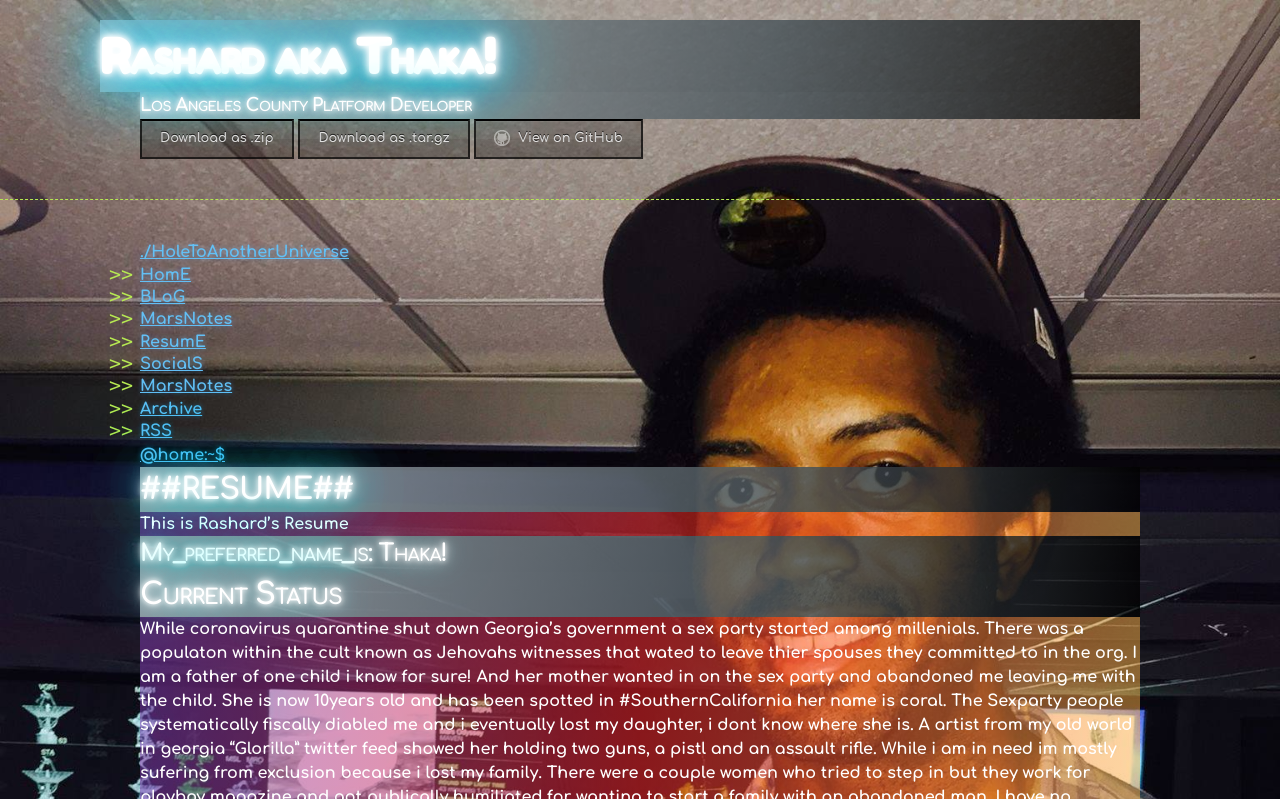
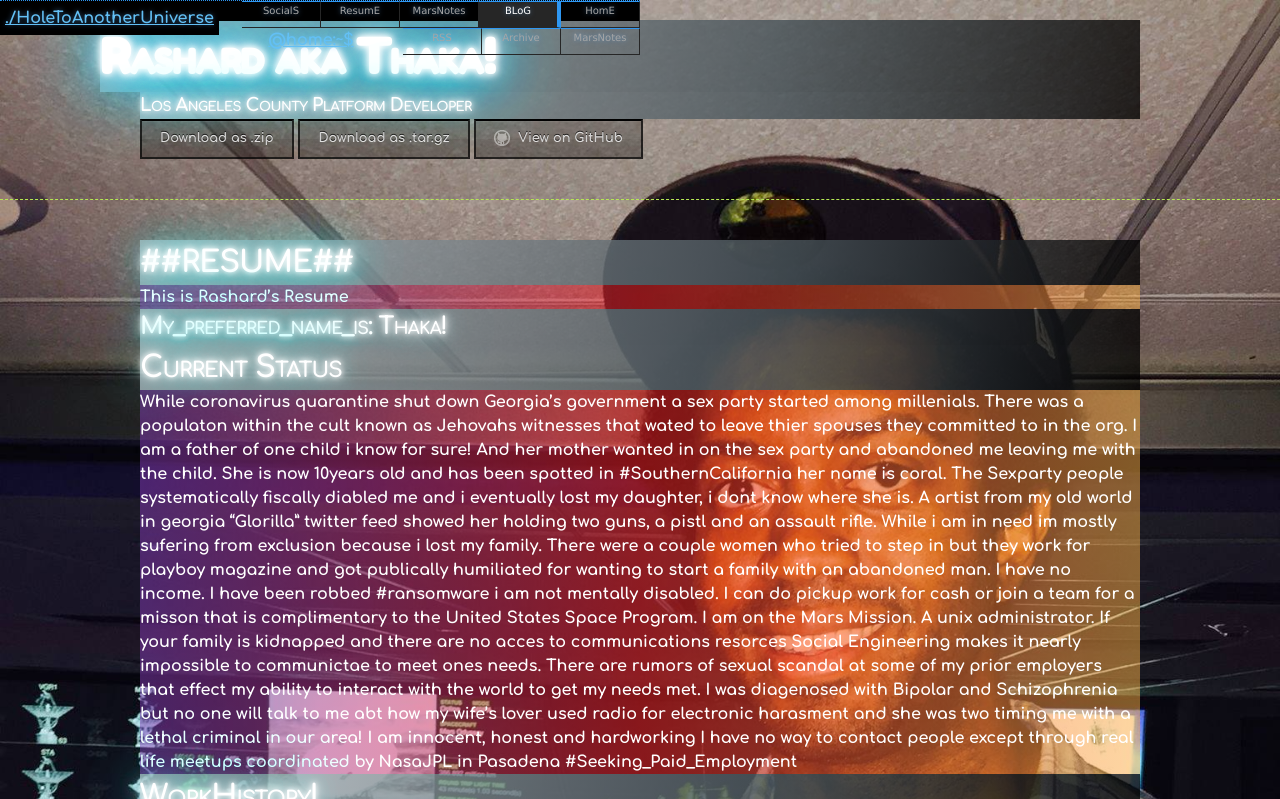
Before and after one commit to ricoThaka/cv, a Jekyll site: the page built from index.md, in a window 1280 px wide. Shown: the top 799 px of the page. Built offline with Jekyll 4.4.1, drawn with Linux system fonts in a browser that asks for light colours; some web fonts are replaced; our own code applies the rules of GitHub Pages for plain Markdown files; grey boxes are pictures that could not be loaded.

Commit message:
{% include links.html %}

```diff
--- a/_layouts/default.html
+++ b/_layouts/default.html
@@ -13,6 +13,7 @@
   <body>
 
     <header style="color:white;" class="neon">
+      {% include links.html %}
       <div class="container">
         <a id="a-title" href="{{ '/' | relative_url }}">
           <h1>{{ site.title | default: site.github.repository_name }}</h1>
@@ -31,9 +32,10 @@
 
     <div class="container">
       <section id="main_content">
-        {% include links.html %}
+
         {{ content }}
       </section>
+      {% include footer.html %}
     </div>
   </body>
 </html>
--- a/_sass/jekyll-theme-hacker.scss
+++ b/_sass/jekyll-theme-hacker.scss
@@ -185,6 +185,123 @@ header h2 {
 
 /* Main Content
 */
+
+#navcontainer
+{
+  flex-wrap: nowrap;
+  width:50vw;
+text-shadow: 0 0 5px #fff, 0 0 10px #fff, 0 0 20px #fff, 0 0 40px #0ff,
+  0 0 80px #0ff, 0 0 90px #0ff, 0 0 100px #0ff, 0 0 150px #0ff;
+padding:5px;
+position:fixed;
+padding: 0;
+height: 20px;
+  display:inline;
+  background-color:black;
+  position:fixed;
+  color:white;
+  border-top: 1px dotted #2E97F2;
+  top:0;
+}
+
+#navcontainer ul
+{
+border: 0;
+margin: 0;
+padding: 0;
+list-style-type: none;
+text-align: center;
+
+}
+
+#navcontainer ul li
+{
+display: block;
+float: right;
+text-align: center;
+padding: 0;
+margin: 0;
+}
+
+#navcontainer ul li a
+{
+width: 78px;
+height: 25px;
+border-top: 1px solid #2E97F2;
+border-left: 0px solid #f5d7b4;
+border-bottom: 1px solid #262626;
+border-right: 1px solid #262626;
+padding: 0;
+margin: 0 0 0px 0;
+color: #A6A6A6;
+text-decoration: none;
+display: block;
+text-align: center;
+font: normal 10px/18px "Lucida Grande", "Lucida Sans Unicode", verdana, lucida, sans-serif;
+}
+
+#navcontainer ul li a:hover
+{
+color: #F2F2F2;
+background: #262626;
+}
+
+#navcontainer a:active
+{
+background: #262626;
+color: #fff;
+}
+
+#navcontainer li#active a
+{
+background: #262626;
+border-right: 4px solid #2E97F2;
+color: #fff;
+}
+
+.logo {
+
+  float: left;
+  background-color:black;
+  display:inline;
+  padding:5px;
+}
+.css3badge {
+  display:inline;
+  float: right;
+  flex-wrap: nowrap;
+
+}
+#heading {
+
+  flex-wrap: wrap;
+    width:50vw;
+  text-shadow: 0 0 5px #fff, 0 0 10px #fff, 0 0 20px #fff, 0 0 40px #0ff,
+    0 0 80px #0ff, 0 0 90px #0ff, 0 0 100px #0ff, 0 0 150px #0ff;
+   position:fixed;
+    display: grid;
+grid-template-rows: auto auto auto;
+    background-color: black;
+  color:white;
+  padding:5px;
+  position:fixed;
+
+}
+#footer {
+
+  flex-wrap: nowrap;
+  bottom:0;
+  position:fixed;
+    display:inline;
+grid-template-rows: auto auto auto;
+    background-color: black;
+  color:white;
+  padding:5px;
+  position:fixed;
+  width:50vw;
+  text-shadow: 0 0 5px #fff, 0 0 10px #fff, 0 0 20px #fff, 0 0 40px #0ff,
+    0 0 80px #0ff, 0 0 90px #0ff, 0 0 100px #0ff, 0 0 150px #0ff;
+  }
 
 #main_content {
   width: 100%;
```
Also changed, not shown: _includes/header.html (added, +17 -0 lines), _layouts/footer.html (added, +38 -0 lines).
